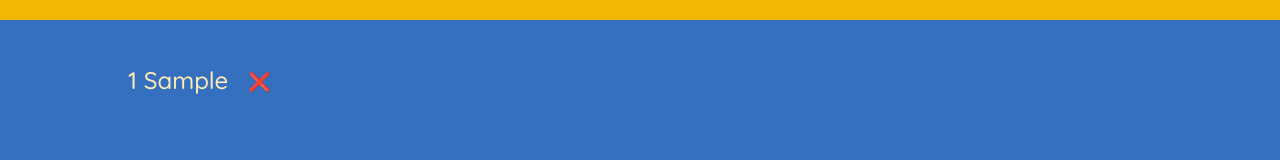
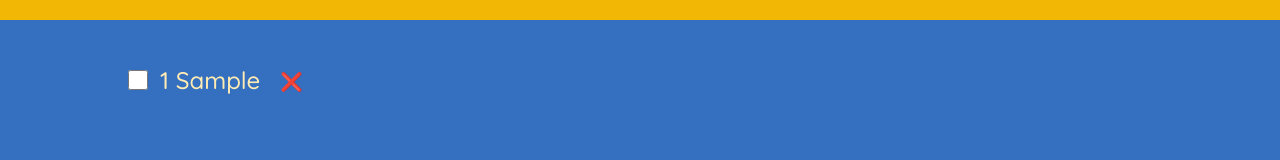
Before and after one commit to rodrigotfdev/reactTravelList, a React (Vite) app: page / in a window 1280 px wide. Both pictures are taken after typing "Sample" into the empty fields and a click on the button "ADD". Shown: the part 257-417 px from the top of the page. Built offline with nearby package versions, Linux system fonts and the light colour scheme.

Commit message:
feat: implement complex immutable data operation for item update

```diff
--- a/src/App.jsx
+++ b/src/App.jsx
@@ -6,6 +6,14 @@ import Stats from "./components/Stats";
 import { useState } from "react";
 
 export default function App() {
+  function handleToggleItem(id) {
+    setItems((items) =>
+      items.map((item) =>
+        item.id === id ? { ...item, packed: !item.packed } : item
+      )
+    );
+  }
+
   function handleDeleteItem(id) {
     setItems((items) => items.filter((item) => item.id !== id));
   }
@@ -20,7 +28,11 @@ export default function App() {
     <div className="app">
       <Logo />
       <Form onAddItems={handleAddItems} onDeleteItem={handleDeleteItem} />
-      <PackingList items={items} onDeleteItem={handleDeleteItem} />
+      <PackingList
+        items={items}
+        onDeleteItem={handleDeleteItem}
+        onToggleItem={handleToggleItem}
+      />
       <Stats />
     </div>
   );
--- a/src/components/PackingList.jsx
+++ b/src/components/PackingList.jsx
@@ -6,24 +6,23 @@ const initialItems = [
   { id: 3, description: "Charger", quantity: 12, packed: true },
 ];
 
-export default function PackingList({items, onDeleteItem}) {
+export default function PackingList({ items, onDeleteItem, onToggleItem }) {
   return (
     <div className="list">
       <ul>
         {items.map((item) => (
-          <Item itemObj={item} key={item.id} onDeleteItem={onDeleteItem} />
+          <Item itemObj={item} key={item.id} onDeleteItem={onDeleteItem} onToggleItem={onToggleItem}/>
         ))}
       </ul>
     </div>
   );
 }
 
-function Item({ itemObj, onDeleteItem }) {
+function Item({ itemObj, onDeleteItem, onToggleItem }) {
   return (
     <li>
-      <span
-        style={itemObj.packed ? { textDecoration: "line-through" } : {}}
-      >
+      <input type="checkbox" value={itemObj.packed} onChange={() => onToggleItem(itemObj.id)} />
+      <span style={itemObj.packed ? { textDecoration: "line-through" } : {}}>
         {itemObj.quantity} {itemObj.description}
       </span>
       <button onClick={() => onDeleteItem(itemObj.id)}>❌</button>
```
